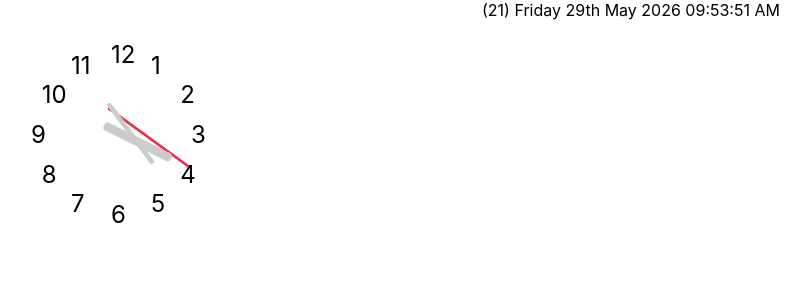
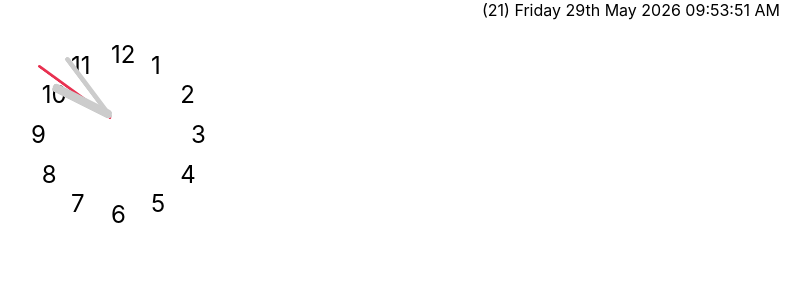
Before and after one commit to SirrorsMoore1975/sm1975-my-analog-clock, a React (Create React App) app in the folder my-analog-clock/: page / in a window 1280 px wide. Shown: the top 300 px of the page, without its empty margins (9-819 px from the left). Built offline with nearby package versions, Linux system fonts and the light colour scheme.

Commit message:
fixing rotation on same center
not entirely on clock face center, need more work

```diff
--- a/my-analog-clock/src/components/AnalogClock.jsx
+++ b/my-analog-clock/src/components/AnalogClock.jsx
@@ -40,7 +40,7 @@ const AnalogClock = () => {
           color="#e83151"
           handHeight={1}
           handsDegree={secondAngle}
-          handWidth={100}
+          handWidth={90}
           zIndex={9997}
           borderTop="2px solid #E83151"
         />
@@ -58,7 +58,7 @@ const AnalogClock = () => {
           color="#cccccc"
           handHeight={1}
           handsDegree={hourAngle}
-          handWidth={75}
+          handWidth={65}
           zIndex={9995}
           borderTop="8px solid #CCC"
         />
--- a/my-analog-clock/src/components/ClockHand.jsx
+++ b/my-analog-clock/src/components/ClockHand.jsx
@@ -75,7 +75,8 @@ const ClockHand = ({
               <span
                 style={{
                   position: "absolute",
-                  transformOrigin: `bottom center`,
+                  //
+                  transformOrigin: `left`,
                   left: "50%",
                   //top: "50%",
                   bottom: "50%",
@@ -85,8 +86,8 @@ const ClockHand = ({
                   backgroundColor: `${color}`,
                   borderRadius: "4px",
                   borderTop: `${borderTop}`,
-                  //marginLeft: `-3px`,
-                  transform: `rotate(${handsDegree - 90}deg) translate(0px,-20px)`,
+                  // marginLeft: `-3px`,
+                  transform: `rotate(${handsDegree - 90}deg)`,
                   width: `${handWidth}px`,
                   height: `${handHeight}px`,
                   userSelect: "none",
```
